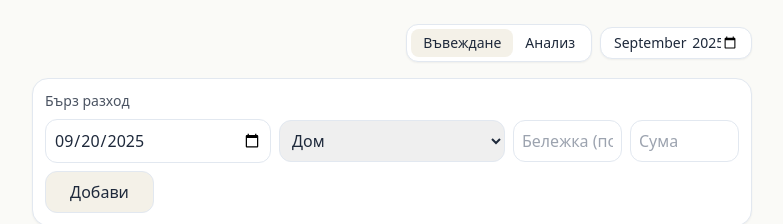
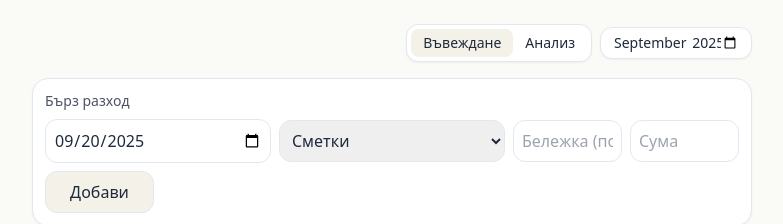
Before and after one commit to emmy649/finance-801010, a React (Vite) app: page / in a window 1280 px wide. Shown: the top 224 px of the page, without its empty margins (248-1031 px from the left). Built offline with nearby package versions, Linux system fonts and the light colour scheme.

Commit message:
Update FinanceLight801010.tsx

```diff
--- a/src/components/FinanceLight801010.tsx
+++ b/src/components/FinanceLight801010.tsx
@@ -21,8 +21,8 @@ const defaultState = (() => {
     incomes: [] as Income[],
     expenses: [] as Expense[],
     categories: [
-      "Дом", "Храна", "Транспорт", "Сметки", "Здраве", "Облекло", "Хоби", "Други",
-      "Образование", "Пътуване", "Кафе/Навън", "Подаръци",
+      "Сметки", "Храна", "Кредити", "Транспорт", "Здраве", "Облекло", "Хоби", "Цигари",
+      "Образование", "Други", "Кафе/Навън", "Подаръци",
     ],
     debts: [] as Debt[],
   }
```
